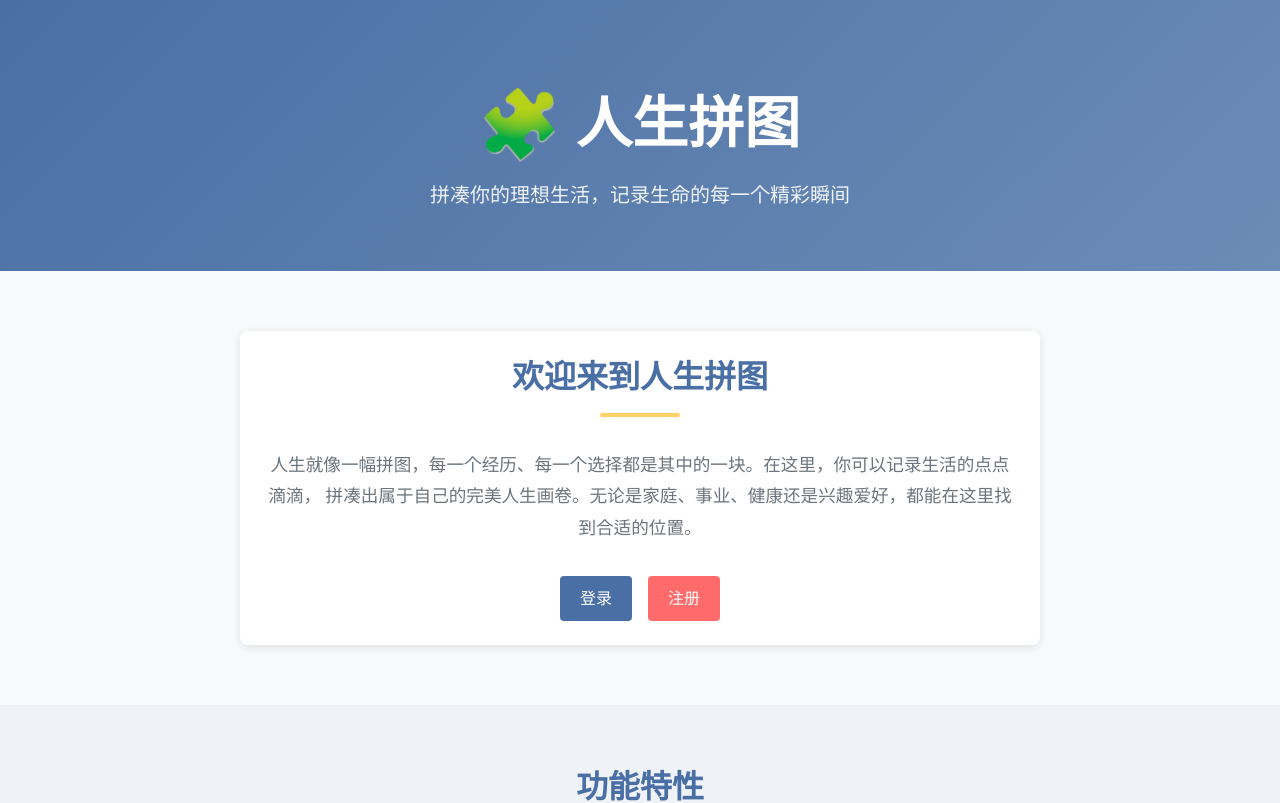
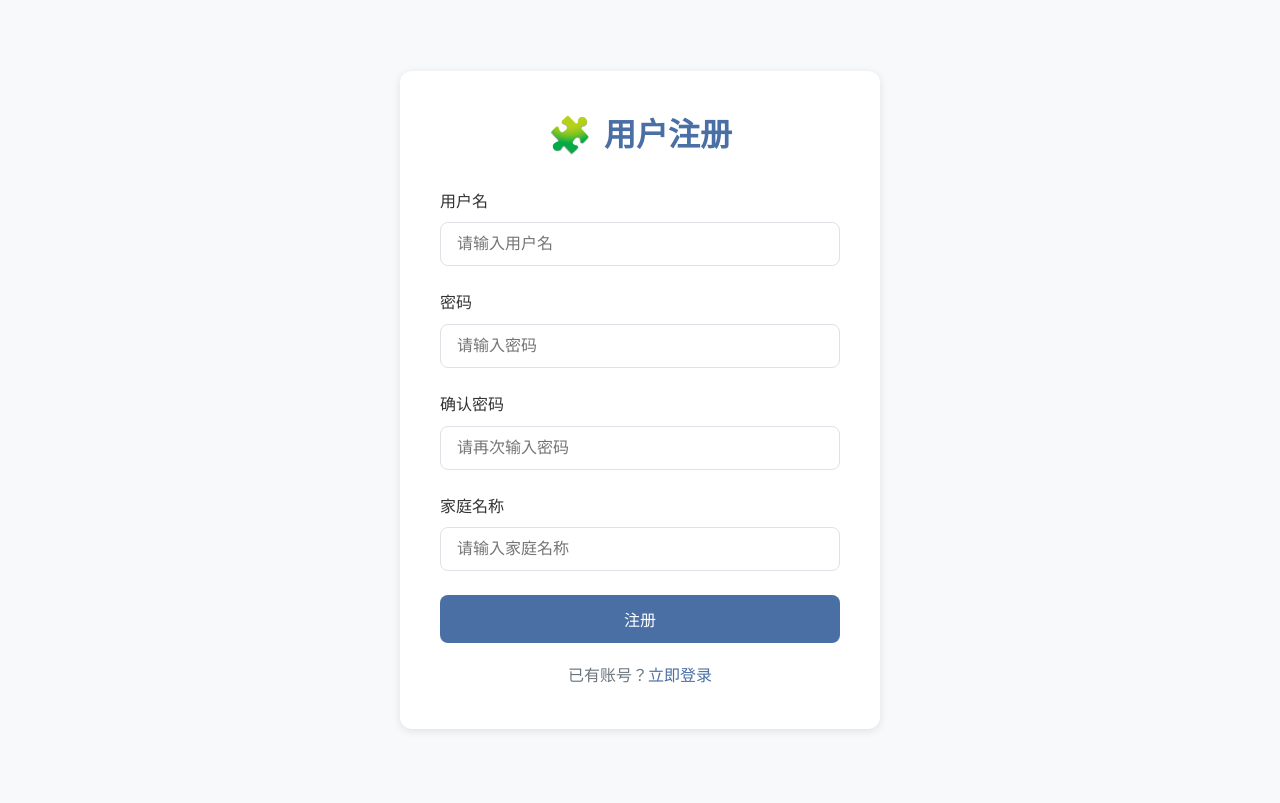
Before and after one commit to clannadgo/lifeJigsaw, a Vue app in the folder frontend/: page /register in a window 1280 px wide. Before the commit this address led to /. Shown: the top 803 px of the page. Built offline with nearby package versions, Linux system fonts and the light colour scheme.

Commit message:
实现前端注册页面，接入后端新增用户API

```diff
--- a/frontend/src/main.js
+++ b/frontend/src/main.js
@@ -1,6 +1,7 @@
 import { createApp } from 'vue'
 import App from './App.vue'
 import router from './router'
+import message from './utils/message.js'
 
 // 导入主题样式
 import './assets/styles/theme.css'
@@ -11,5 +12,8 @@ const app = createApp(App)
 // 使用路由
 app.use(router)
 
+// 使用消息提示插件
+app.use(message)
+
 // 挂载应用
 app.mount('#app')
--- a/frontend/src/router/index.js
+++ b/frontend/src/router/index.js
@@ -2,6 +2,7 @@ import { createRouter, createWebHistory } from 'vue-router'
 
 // 导入页面组件
 import Home from '../views/Home.vue'
+import Register from '../views/Register.vue'
 
 // 路由配置
 const routes = [
@@ -22,14 +23,14 @@ const routes = [
   //     title: '登录'
   //   }
   // },
-  // {
-  //   path: '/register',
-  //   name: 'Register',
-  //   component: () => import('../views/Register.vue'),
-  //   meta: {
-  //     title: '注册'
-  //   }
-  // },
+  {
+    path: '/register',
+    name: 'Register',
+    component: Register,
+    meta: {
+      title: '人生拼图 - 用户注册'
+    }
+  },
   // 捕获所有未匹配的路由，重定向到首页
   {
     path: '/:pathMatch(.*)*',
--- /dev/null
+++ b/frontend/src/utils/message.js
@@ -0,0 +1,77 @@
+// 简单的消息提示工具
+
+const message = {
+  install(app) {
+    // 消息提示方法
+    const showMessage = (text, type = 'info', duration = 3000) => {
+      // 创建消息元素
+      const messageEl = document.createElement('div')
+      messageEl.className = `message-toast message-${type}`
+      messageEl.textContent = text
+
+      // 添加样式
+      messageEl.style.cssText = `
+        position: fixed;
+        top: 20px;
+        left: 50%;
+        transform: translateX(-50%);
+        padding: 12px 24px;
+        border-radius: 6px;
+        font-size: 14px;
+        color: white;
+        z-index: 9999;
+        transition: opacity 0.3s, transform 0.3s;
+        opacity: 0;
+        transform: translate(-50%, -20px);
+      `
+
+      // 根据类型设置背景色
+      const colors = {
+        success: '#4CAF50',
+        error: '#F44336',
+        warning: '#FF9800',
+        info: '#2196F3'
+      }
+
+      messageEl.style.backgroundColor = colors[type] || colors.info
+
+      // 添加到页面
+      document.body.appendChild(messageEl)
+
+      // 显示消息
+      setTimeout(() => {
+        messageEl.style.opacity = '1'
+        messageEl.style.transform = 'translate(-50%, 0)'
+      }, 10)
+
+      // 自动关闭
+      setTimeout(() => {
+        messageEl.style.opacity = '0'
+        messageEl.style.transform = 'translate(-50%, -20px)'
+
+        // 移除元素
+        setTimeout(() => {
+          if (messageEl.parentNode) {
+            document.body.removeChild(messageEl)
+          }
+        }, 300)
+      }, duration)
+    }
+
+    // 定义各种类型的消息方法
+    const messageMethods = {
+      success: (text, duration) => showMessage(text, 'success', duration),
+      error: (text, duration) => showMessage(text, 'error', duration),
+      warning: (text, duration) => showMessage(text, 'warning', duration),
+      info: (text, duration) => showMessage(text, 'info', duration)
+    }
+
+    // 添加到全局属性
+    app.config.globalProperties.$message = messageMethods
+
+    // 也可以通过 provide/inject 提供
+    app.provide('message', messageMethods)
+  }
+}
+
+export default message
--- /dev/null
+++ b/frontend/src/views/Register.vue
@@ -0,0 +1,253 @@
+<template>
+  <div class="register-container">
+    <div class="register-form-wrapper">
+      <div class="register-form">
+        <h2 class="form-title">
+          <span class="puzzle-icon">🧩</span>
+          用户注册
+        </h2>
+        <form @submit.prevent="handleRegister">
+          <div class="form-group">
+            <label for="username">用户名</label>
+            <input
+              type="text"
+              id="username"
+              v-model="formData.username"
+              placeholder="请输入用户名"
+              required
+            />
+          </div>
+          <div class="form-group">
+            <label for="password">密码</label>
+            <input
+              type="password"
+              id="password"
+              v-model="formData.password"
+              placeholder="请输入密码"
+              required
+            />
+          </div>
+          <div class="form-group">
+            <label for="confirmPassword">确认密码</label>
+            <input
+              type="password"
+              id="confirmPassword"
+              v-model="confirmPassword"
+              placeholder="请再次输入密码"
+              required
+            />
+          </div>
+          <div class="form-group">
+            <label for="familyName">家庭名称</label>
+            <input
+              type="text"
+              id="familyName"
+              v-model="formData.familyName"
+              placeholder="请输入家庭名称"
+              required
+            />
+          </div>
+          <button type="submit" class="btn btn-primary" :disabled="isLoading">
+            {{ isLoading ? '注册中...' : '注册' }}
+          </button>
+        </form>
+        <div class="form-footer">
+          <p>已有账号？<router-link to="/login">立即登录</router-link></p>
+        </div>
+        <div v-if="errorMessage" class="error-message">
+          {{ errorMessage }}
+        </div>
+      </div>
+    </div>
+  </div>
+</template>
+
+<script>
+import { addUser } from '../api/user.js'
+
+export default {
+  name: 'Register',
+  data() {
+    return {
+      formData: {
+        username: '',
+        password: '',
+        familyName: ''
+      },
+      confirmPassword: '',
+      isLoading: false,
+      errorMessage: ''
+    }
+  },
+  methods: {
+    async handleRegister() {
+      // 表单验证
+      if (this.formData.password !== this.confirmPassword) {
+        this.errorMessage = '两次输入的密码不一致'
+        return
+      }
+
+      if (this.formData.username.length < 3) {
+        this.errorMessage = '用户名至少需要3个字符'
+        return
+      }
+
+      if (this.formData.password.length < 6) {
+        this.errorMessage = '密码至少需要6个字符'
+        return
+      }
+
+      if (!this.formData.familyName) {
+        this.errorMessage = '请输入家庭名称'
+        return
+      }
+
+      // 清除之前的错误信息
+      this.errorMessage = ''
+      this.isLoading = true
+
+      try {
+        const response = await addUser(this.formData)
+        if (response && response.code === 200) {
+          this.$message.success('注册成功！')
+          // 注册成功后跳转到登录页面
+          this.$router.push('/login')
+        } else {
+          this.errorMessage = response?.message || '注册失败，请重试'
+        }
+      } catch (error) {
+        console.error('注册失败:', error)
+        this.errorMessage = error.response?.data?.message || '用户名或家庭名称已存在'
+      } finally {
+        this.isLoading = false
+      }
+    }
+  }
+}
+</script>
+
+<style scoped>
+.register-container {
+  display: flex;
+  justify-content: center;
+  align-items: center;
+  min-height: 100vh;
+  background-color: var(--background-color);
+  padding: 20px;
+}
+
+.register-form-wrapper {
+  width: 100%;
+  max-width: 480px;
+}
+
+.register-form {
+  background-color: var(--white);
+  border-radius: 12px;
+  padding: 40px;
+  box-shadow: var(--shadow);
+}
+
+.form-title {
+  text-align: center;
+  margin-bottom: 32px;
+  font-size: 2rem;
+  display: flex;
+  align-items: center;
+  justify-content: center;
+  gap: 12px;
+  color: var(--primary-color);
+}
+
+.puzzle-icon {
+  font-size: 2.2rem;
+}
+
+.form-group {
+  margin-bottom: 24px;
+}
+
+.form-group label {
+  display: block;
+  margin-bottom: 8px;
+  font-weight: 500;
+  color: var(--text-color);
+}
+
+.form-group input {
+  width: 100%;
+  padding: 12px 16px;
+  border: 1px solid var(--border-color);
+  border-radius: 8px;
+  font-size: 16px;
+  transition: border-color 0.3s;
+}
+
+.form-group input:focus {
+  outline: none;
+  border-color: var(--primary-color);
+  box-shadow: 0 0 0 3px rgba(76, 175, 80, 0.1);
+}
+
+.btn-primary {
+  width: 100%;
+  padding: 12px;
+  font-size: 16px;
+  font-weight: 500;
+  background-color: var(--primary-color);
+  color: var(--white);
+  border: none;
+  border-radius: 8px;
+  cursor: pointer;
+  transition: background-color 0.3s;
+  margin-bottom: 20px;
+}
+
+.btn-primary:hover:not(:disabled) {
+  background-color: var(--primary-dark);
+}
+
+.btn-primary:disabled {
+  background-color: var(--disabled-color);
+  cursor: not-allowed;
+}
+
+.form-footer {
+  text-align: center;
+  color: var(--light-text);
+}
+
+.form-footer a {
+  color: var(--primary-color);
+  text-decoration: none;
+  font-weight: 500;
+}
+
+.form-footer a:hover {
+  text-decoration: underline;
+}
+
+.error-message {
+  margin-top: 16px;
+  padding: 12px;
+  background-color: rgba(244, 67, 54, 0.1);
+  color: var(--error-color);
+  border-radius: 6px;
+  font-size: 14px;
+}
+
+/* 响应式设计 */
+@media (max-width: 768px) {
+  .register-form {
+    padding: 24px;
+  }
+
+  .form-title {
+    font-size: 1.5rem;
+  }
+
+  .puzzle-icon {
+    font-size: 1.8rem;
+  }
+}
+</style>
```
